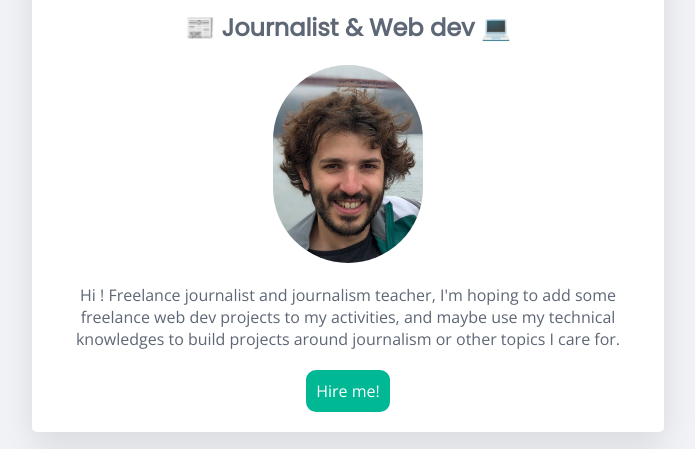
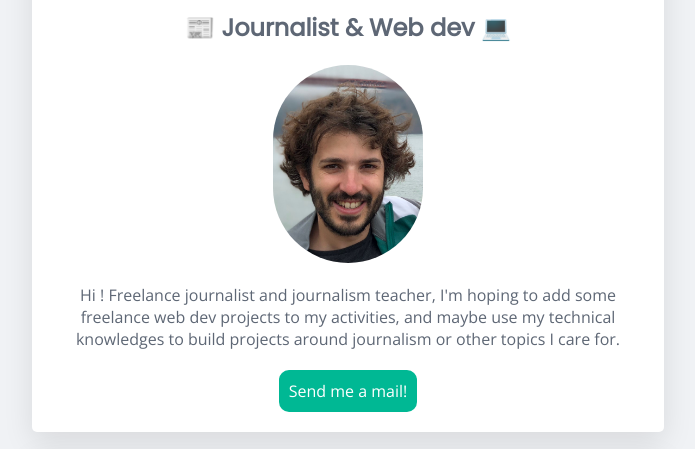
Before and after one commit to qblanc/profile, a plain HTML site: page index.html in a window 1280 px wide. Shown: the part 131-580 px from the top of the page, without its empty margins (292-987 px from the left). Drawn offline with nearby package versions, Linux system fonts and the light colour scheme; a web font is replaced by a local one.

Commit message:
add email

```diff
--- a/index.html
+++ b/index.html
@@ -19,7 +19,7 @@
       <h2>📰 Journalist & Web dev 💻</h2>
       <img class="rounded-pic" src="images/profile.jpg" alt="Picture of Quentin Blanc">
       <p id="intro-text">Hi ! Freelance journalist and journalism teacher, I'm hoping to add some freelance web dev projects to my activities, and maybe use my technical knowledges to build projects around journalism or other topics I care for.</p>
-      <a class="button-green" href="" target="_blank">Hire me!</a>
+      <a class="button-green" href="mailto:qblanc@hotmail.com" target="_blank">Send me a mail!</a>
     </div>
 
     <div class="card">
```
